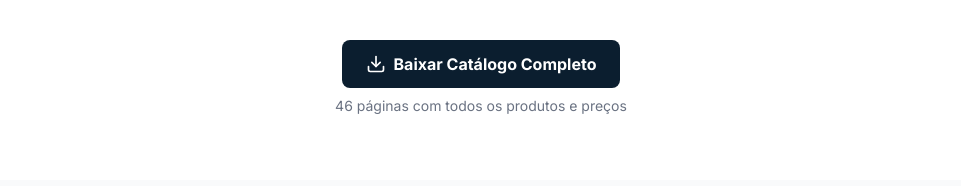
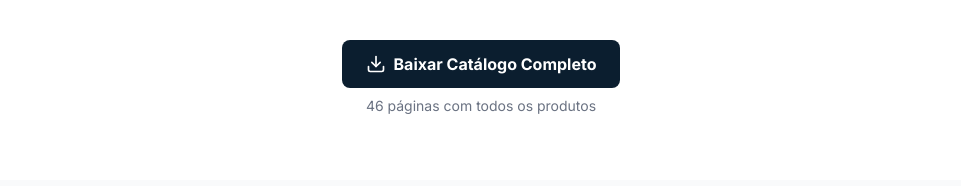
Before and after one commit to devLeandroCoelho/barravelhaepis, a Next.js app: page / in a window 1280 px wide. Shown: the part 1200-1386 px from the top of the page, without its empty margins (159-1120 px from the left). Built offline with nearby package versions, Linux system fonts and the light colour scheme.

Commit message:
fix: remove mention of prices from catalog button

```diff
--- a/src/app/page.tsx
+++ b/src/app/page.tsx
@@ -58,7 +58,7 @@ export default function Home() {
               <svg xmlns="http://www.w3.org/2000/svg" width="20" height="20" viewBox="0 0 24 24" fill="none" stroke="currentColor" strokeWidth="2" strokeLinecap="round" strokeLinejoin="round"><path d="M21 15v4a2 2 0 0 1-2 2H5a2 2 0 0 1-2-2v-4"/><polyline points="7 10 12 15 17 10"/><line x1="12" y1="15" x2="12" y2="3"/></svg>
               Baixar Catálogo Completo
             </a>
-            <p className="text-sm text-gray-500 mt-2">46 páginas com todos os produtos e preços</p>
+            <p className="text-sm text-gray-500 mt-2">46 páginas com todos os produtos</p>
           </div>
         </div>
       </section>
```
